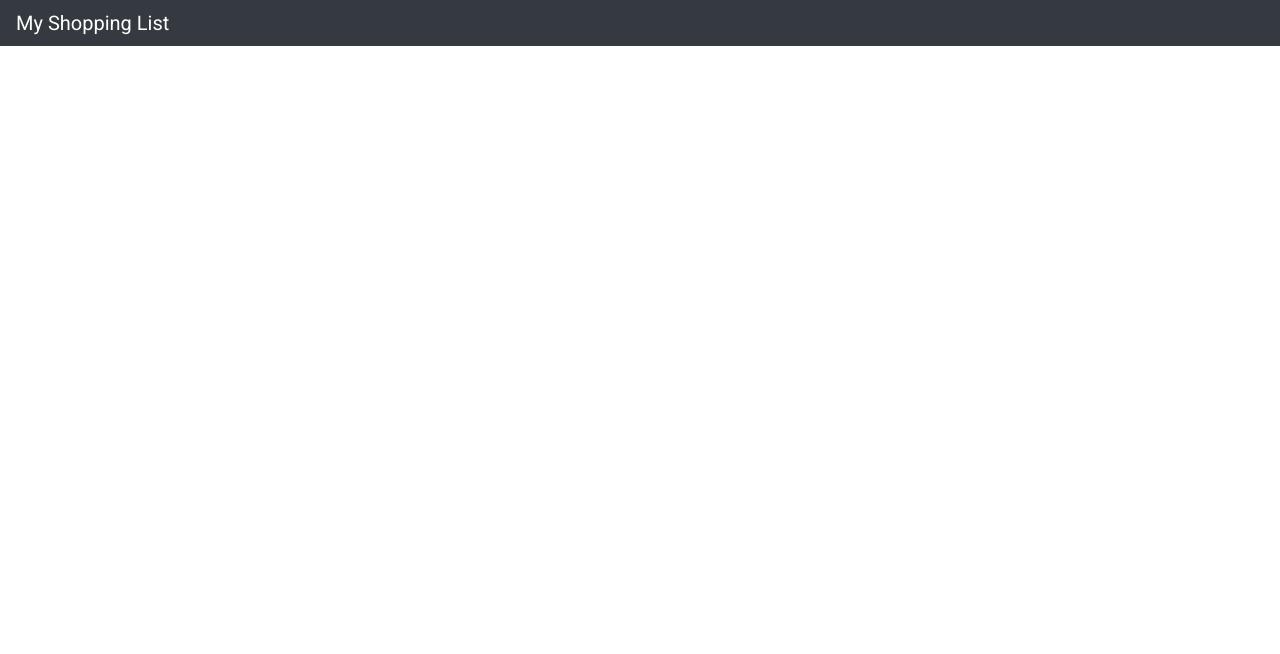
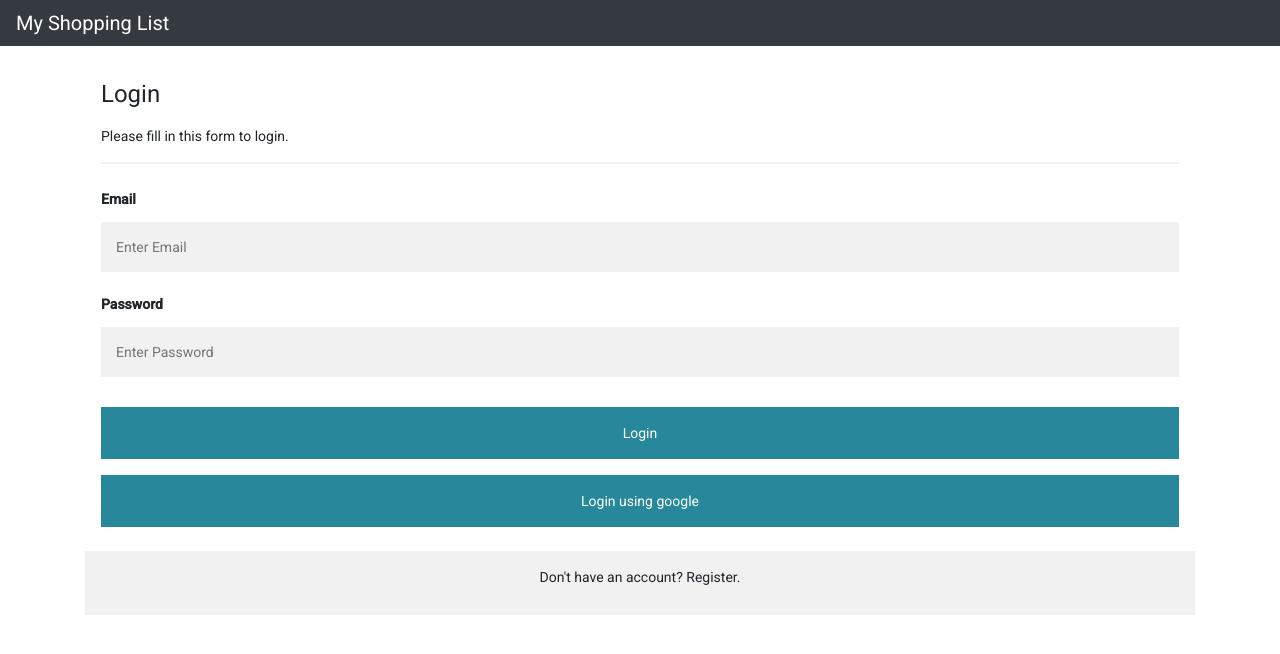
Before and after one commit to cs701/MyShoppingList2, an Angular app in the folder myshoppinglist-client/: page /login in a window 1280 px wide. Before the commit this address led to /. Shown: the top 654 px of the page. Built offline with nearby package versions, Linux system fonts and the light colour scheme.

Commit message:
two main components combine, add new not working

```diff
--- a/myshoppinglist-client/src/app/components/items-list/items-list.component.ts
+++ b/myshoppinglist-client/src/app/components/items-list/items-list.component.ts
@@ -40,7 +40,7 @@ export class ItemsListComponent implements OnInit {
   }
 
   retrieveItems() {
-    this.listService.getAll().subscribe(
+    this.listService.get().subscribe(
       (data) => {
         this.items = data;
         console.log(data);
--- /dev/null
+++ b/myshoppinglist-client/src/app/components/login/login.component.css
@@ -0,0 +1,58 @@
+/* Add padding to containers */
+.container {
+    padding: 16px;
+  }
+
+  /* Full-width input fields */
+  input[type=text], input[type=password] {
+    width: 100%;
+    padding: 15px;
+    margin: 5px 0 22px 0;
+    display: inline-block;
+    border: none;
+    background: #f1f1f1;
+  }
+
+  input[type=text]:focus, input[type=password]:focus {
+    background-color: #ddd;
+    outline: none;
+  }
+
+  /* Overwrite default styles of hr */
+  hr {
+    border: 1px solid #f1f1f1;
+    margin-bottom: 25px;
+  }
+
+  /* Set a style for the submit/register button */
+  .registerbtn {
+    background-color: #0f7c90;
+    color: white;
+    padding: 16px 20px;
+    margin: 8px 0;
+    border: none;
+    cursor: pointer;
+    width: 100%;
+    opacity: 0.9;
+  }
+
+  .registerbtn:hover {
+    opacity:1;
+  }
+
+  /* Add a blue text color to links */
+  a {
+    color: dodgerblue;
+  }
+
+  /* Set a grey background color and center the text of the "sign in" section */
+  .signin {
+    background-color: #f1f1f1;
+    text-align: center;
+  }
+
+  #register_form {
+
+    display: none;
+
+  }
--- /dev/null
+++ b/myshoppinglist-client/src/app/components/login/login.component.html
@@ -0,0 +1,20 @@
+
+<form id="login_form">
+    <div class="container">
+      <h1>Login</h1>
+      <p>Please fill in this form to login.</p>
+      <hr>
+
+      <label for="email"><b>Email</b></label>
+      <input type="text" placeholder="Enter Email" id="email" [(ngModel)]="email" name="email" required>
+
+      <label for="psw"><b>Password</b></label>
+      <input type="password" placeholder="Enter Password" id="password" name="password" [(ngModel)]="password" required>
+      <button type="submit" class="registerbtn" (click)="goToHome();">Login</button>
+
+      <button type="submit" class="registerbtn" onclick="googleLogin();">Login using google</button>
+    </div>
+    <div class="container signin">
+      <p>Don't have an account? <a id="register_switcher" [routerLink]="" (click)="goToRegister()">Register</a>.</p>
+    </div>
+  </form>
--- /dev/null
+++ b/myshoppinglist-client/src/app/components/login/login.component.ts
@@ -0,0 +1,36 @@
+import { Component, OnInit, Input } from '@angular/core';
+import { Router } from '@angular/router';
+import { HttpClient } from '@angular/common/http';
+
+@Component({
+  selector: 'app-login',
+  templateUrl: './login.component.html',
+  styleUrls: ['./login.component.css']
+})
+export class LoginComponent implements OnInit {
+  @Input() email = '';
+  @Input() password = '';
+  postId;
+  constructor(private router: Router, private http: HttpClient) { }
+
+  ngOnInit(): void {
+  }
+
+  goToRegister(){
+    this.router.navigate(['/registration']);
+
+  }
+
+  goToHome(){
+    const reqObj = {email: this.email, password: this.password, action: 'in'} ;
+    console.log('login req obj--->' + JSON.stringify(reqObj));
+    this.http.post<any>('http://localhost:8080/auth/login', reqObj).subscribe(data => {
+            this.postId = data.uid;
+
+            localStorage.setItem('uid', this.postId);
+            alert('data from local storage---' + localStorage.getItem('uid'));
+            this.router.navigate(['/main']);
+    });
+  }
+
+}
--- /dev/null
+++ b/myshoppinglist-client/src/app/components/registration/registration.component.css
@@ -0,0 +1,45 @@
+/* Set a style for the submit/register button */
+.registerbtn {
+    background-color: #0f7c90;
+    color: white;
+    padding: 16px 20px;
+    margin: 8px 0;
+    border: none;
+    cursor: pointer;
+    width: 100%;
+    opacity: 0.9;
+  }
+
+  .registerbtn:hover {
+    opacity:1;
+  }
+
+  /* Full-width input fields */
+input[type=text], input[type=password] {
+    width: 100%;
+    padding: 15px;
+    margin: 5px 0 22px 0;
+    display: inline-block;
+    border: none;
+    background: #f1f1f1;
+  }
+
+  input[type=text]:focus, input[type=password]:focus {
+    background-color: #ddd;
+    outline: none;
+  }
+
+  .container {
+    padding: 16px;
+  }
+
+  #login_form {
+
+    display: none;
+
+  }
+
+  .signin {
+    background-color: #f1f1f1;
+    text-align: center;
+  }
--- /dev/null
+++ b/myshoppinglist-client/src/app/components/registration/registration.component.html
@@ -0,0 +1,30 @@
+<form id="register_form">
+    <div class="container">
+      <h1>Register</h1>
+      <p>Please fill in this form to create an account.</p>
+      <hr>
+
+      <label for="fname"><b>First Name</b></label>
+      <input type="text" placeholder="Enter your First Name" name="fname" [(ngModel)]="fname" required>
+
+      <label for="lname"><b>Last Name</b></label>
+      <input type="text" placeholder="Enter your Last Name" name="lname" [(ngModel)]="lname" required>
+
+      <label for="email"><b>Email</b></label>
+      <input type="text" id="emailId" placeholder="Enter Email" name="email" [(ngModel)]="email" required>
+
+      <label for="psw"><b>Password</b></label>
+      <input type="password" id="pwd" placeholder="Enter Password" name="psw" [(ngModel)]="psw" required>
+
+      <label for="psw-repeat"><b>Repeat Password</b></label>
+      <input type="password" placeholder="Repeat Password" name="psw_repeat" [(ngModel)]="psw_repeat" required>
+      <hr>
+
+
+      <button type="submit" class="registerbtn" (click)="goToRegister();">Register</button>
+    </div>
+
+    <div class="container signin">
+      <p>Already have an account? <a [routerLink]="" (click)="signup();"id="signin_switcher">Sign in</a>.</p>
+    </div>
+  </form>
--- /dev/null
+++ b/myshoppinglist-client/src/app/components/registration/registration.component.ts
@@ -0,0 +1,42 @@
+import { Component, OnInit, Input } from '@angular/core';
+import { Router } from '@angular/router';
+import { HttpClient } from '@angular/common/http';
+
+@Component({
+  selector: 'app-registration',
+  templateUrl: './registration.component.html',
+  styleUrls: ['./registration.component.css']
+})
+export class RegistrationComponent implements OnInit {
+  @Input() fname = "";
+  @Input() lname = "";
+  @Input() email = "";
+  @Input() psw = "";
+  @Input() psw_repeat = "";
+  postId;
+  constructor(private router:Router,private http: HttpClient) { }
+
+  ngOnInit(): void {
+  }
+
+  signup(){
+    this.router.navigate(['/login']);
+  }
+
+  goToRegister(){
+   // const registerObj = {"fname" : this.fname, "lname" : this.lname, "email": this.email, "psw": this.psw, "psw_repeat": this.psw_repeat,"action":"up"}
+    //console.log("register req obj--->"+JSON.stringify(registerObj));
+    //this.router.navigate(['/main']);
+
+    const reqObj = {"email":this.email, "password":this.psw, "action":"up"} ;
+
+    this.http.post<any>('http://localhost:1337/login', reqObj).subscribe(data => {
+            this.postId = data.uid;
+            //alert(this.postId);
+            localStorage.setItem('uid', this.postId);
+            //alert("data from local storage---"+localStorage.getItem('uid'));
+            this.router.navigate(['/main']);
+    })
+  }
+
+}
--- a/myshoppinglist-client/src/app/services/list.service.ts
+++ b/myshoppinglist-client/src/app/services/list.service.ts
@@ -1,6 +1,7 @@
 import { Injectable } from '@angular/core';
 import { HttpClient } from '@angular/common/http';
 const baseUrl = 'http://localhost:8080/list';
+const uid = localStorage.getItem('uid');
 
 @Injectable({
   providedIn: 'root',
@@ -12,12 +13,12 @@ export class ListService {
     return this.http.get(baseUrl);
   }
 
-  get(id) {
-    return this.http.get(`${baseUrl}/${id}`);
+  get() {
+    return this.http.get(`${baseUrl}/${uid}`);
   }
 
   create(data) {
-    return this.http.post(`${baseUrl}/bB9jlfegWjSEye5xB8EDNK0jgJM2/new`, data);
+    return this.http.post(`${baseUrl}/ ${uid}/new`, data);
   }
 
   update(id, data) {
```
Also changed, not shown: myshoppinglist-client/src/app/app-routing.module.ts (+6 -2 lines), myshoppinglist-client/src/app/app.module.ts (+9 -1 lines), 2 other files (tests, documents, lock files or other folders).
